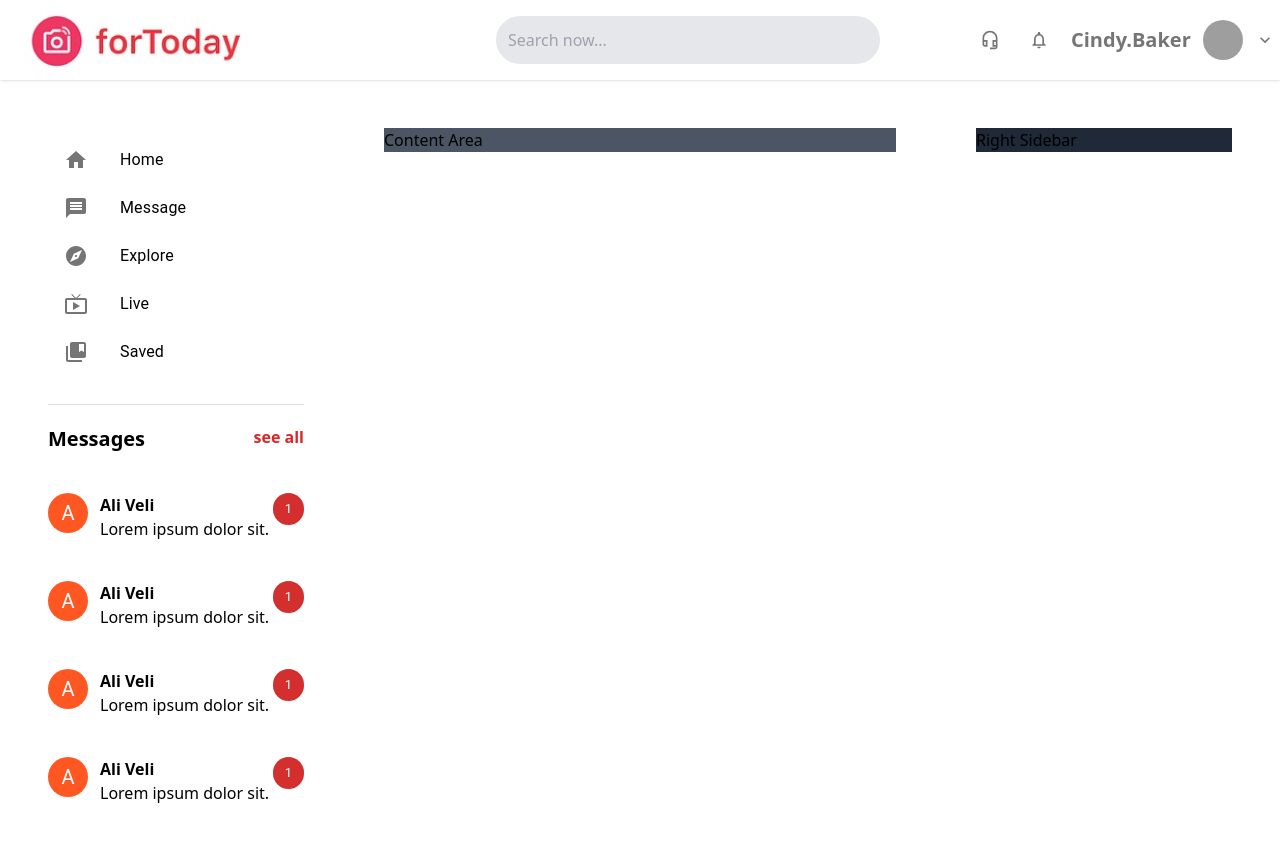
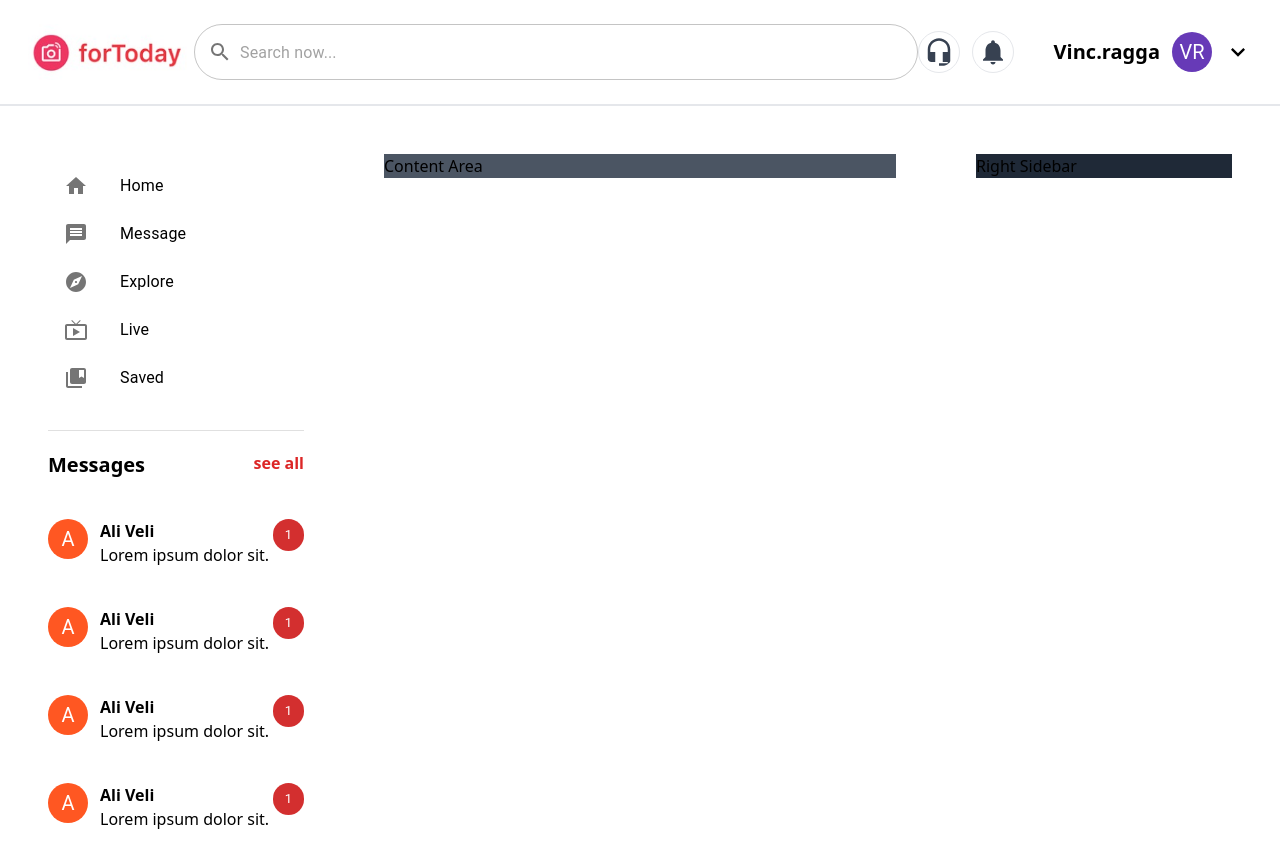
Before and after one commit to ufuksonmezuA/socialreact, a Next.js app: page / in a window 1280 px wide. Shown: the top 868 px of the page. Built offline with nearby package versions, Linux system fonts and the light colour scheme; grey boxes are pictures that could not be loaded.

Commit message:
header değişti, ContentArea gözükmüyordu düzeltildi

```diff
--- a/components/Header.jsx
+++ b/components/Header.jsx
@@ -1,32 +1,61 @@
-import Logo from "@/components/logo"
-import SearchInput from "@/components/search_input"
+import Logo from "@/public/logo.png";
+import Image from "next/image";
+import TextField from "@mui/material/TextField";
+import HeadsetMicIcon from "@mui/icons-material/HeadsetMic";
+import NotificationsIcon from "@mui/icons-material/Notifications";
+import Avatar from "@mui/material/Avatar";
+import { deepPurple } from "@mui/material/colors";
+import ExpandMoreIcon from "@mui/icons-material/ExpandMore";
+import SearchIcon from "@mui/icons-material/Search";
+import InputAdornment from "@mui/material/InputAdornment";
 
-import IconButton from '@mui/material/IconButton';
-import HeadsetMicOutlinedIcon from '@mui/icons-material/HeadsetMicOutlined';
-import NotificationsNoneIcon from '@mui/icons-material/NotificationsNone';
-import Avatar from '@mui/material/Avatar';
-import KeyboardArrowDownOutlinedIcon from '@mui/icons-material/KeyboardArrowDownOutlined';
+export default function Header() {
+  return (
+    <header className="flex justify-between px-7 py-6 border-b-2 border-gray-200">
+      <Image src={Logo} height={55} />
 
-export default function Header(){
-    return(
-        <header className="w-full h-20 px-6 flex items-center justify-between shadow">
-            <Logo/>
-            <SearchInput />
-            <div className="w-72 h-12 flex items-center gap-3">
-                <IconButton className="border-2 border-solid border-gray-200" aria-label="Headtset" size="large">
-                    <HeadsetMicOutlinedIcon fontSize="small" />
-                </IconButton>
+      <TextField
+        id="outlined-basic"
+        placeholder="Search now..."
+        sx={{
+          width: "750px",
+          borderRadius: "500px",
+        }}
+        InputProps={{
+          style: {
+            borderRadius: "1000px",
+          },
+          startAdornment: (
+            <InputAdornment position="start">
+              <SearchIcon />
+            </InputAdornment>
+          ),
+        }}
+      />
 
-                <IconButton className="border-2 border-solid border-gray-200" aria-label="Notifications" size="small">
-                    <NotificationsNoneIcon fontSize="small" />
-                </IconButton>
-
-                <IconButton className="flex gap-3" aria-label="avatar" size="small">
-                    <span className="text-xl font-bold">Cindy.Baker</span>
-                    <Avatar alt="Cindy Baker" src="/static/images/avatar/3.jpg" />
-                    <KeyboardArrowDownOutlinedIcon fontSize="small" />
-                </IconButton>
-            </div>
-        </header>
-    )
+      <div className="flex items-center gap-3">
+        <HeadsetMicIcon
+          sx={{
+            fontSize: 42,
+            color: "#374151",
+            border: "1px solid #e5e7eb",
+            padding: "5px",
+            borderRadius: "50%",
+          }}
+        />
+        <NotificationsIcon
+          sx={{
+            fontSize: 42,
+            color: "#374151",
+            border: "1px solid #e5e7eb",
+            padding: "5px",
+            borderRadius: "50%",
+          }}
+        />
+        <span className="text-xl font-bold ml-7">Vinc.ragga</span>
+        <Avatar sx={{ bgcolor: deepPurple[500] }}>VR</Avatar>
+        <ExpandMoreIcon sx={{ fontSize: 28 }} />
+      </div>
+    </header>
+  );
 }
--- a/pages/index.js
+++ b/pages/index.js
@@ -1,6 +1,6 @@
 import Header from "@/components/Header";
 import LeftSidebar from "@/components/LeftSidebar";
-import ContentArea from "@/components/contentArea";
+import ContentArea from "@/components/ContentArea";
 import RightSidebar from "@/components/RightSidebar";
 
 
```
Also changed, not shown: public/logo.png (renamed from public/logo.jpeg), 1 other file (tests, documents, lock files or other folders).
